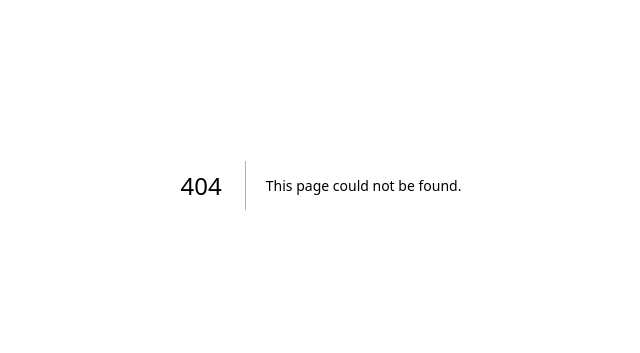
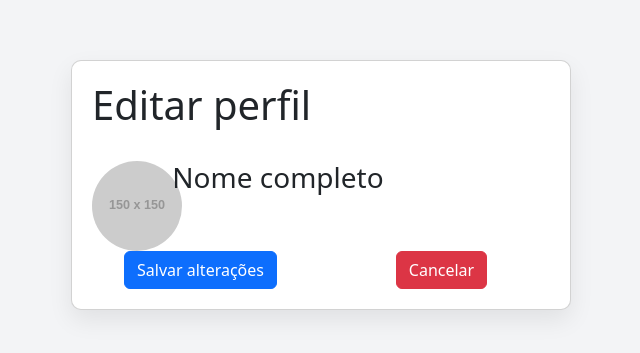
Before and after one commit to maria-gabriela18/pi-servicoja, a Next.js app: page /perfil_usuarios in a window 1280 px wide. Before the commit this address had no page. Shown: the part 215-568 px from the top of the page, without its empty margins (319-959 px from the left). Built offline with nearby package versions, Linux system fonts and the light colour scheme.

Commit message:
Criação da página de perfil de usuários
Criação da página de perfil de usuários para que os usuários possam fazer modificações no cadastro

```diff
--- /dev/null
+++ b/app/perfil_usuarios/page.js
@@ -0,0 +1,40 @@
+import "./perfil_usuarios.css";
+
+export default function Login() {
+    return (
+
+        <div className="card">
+
+            <h1> Editar perfil </h1>
+
+            <br />
+
+            <div class="row">
+
+                <div class="col-2">
+                    <img class="rounded-circle" width="90" src="https:placehold.co/150" />
+                </div>
+
+                <div className="nomeCompleto" class="col-10">
+                <h3> Nome completo </h3>
+                </div>
+
+            </div>
+
+            <div class="text-center row">
+
+                <div class="col-6">
+                    <button class="btn btn-primary">Salvar alterações</button>
+                </div>
+
+                <div class="col-6">
+                    <button class="btn btn-danger">Cancelar</button>
+                </div>
+            </div>
+
+        </div>
+
+
+
+    )
+}
--- /dev/null
+++ b/app/perfil_usuarios/perfil_usuarios.css
@@ -0,0 +1,15 @@
+body{
+    height: 100vh;
+    display: flex;
+    align-items: center;
+    justify-content: center;
+    background-color: #f3f4f6;
+}
+
+.card{
+    background-color: #fff;
+    width: 500px;
+    padding: 20px;
+    border-radius:10px;
+    box-shadow: 0 10px 25px rgba(0,0,0,0.08);
+}
```
